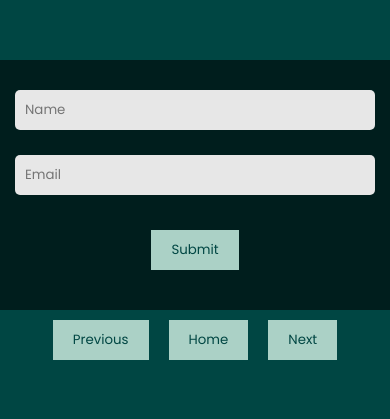
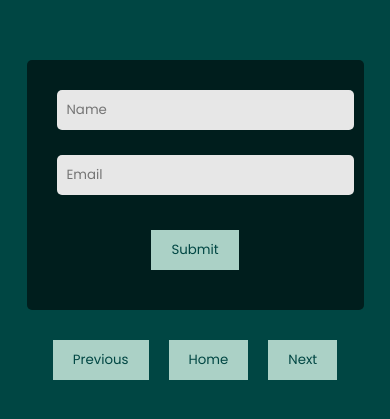
Before and after one commit to enggsuraj/react-concepts, a React (Create React App) app: page /8 in a window 390 px wide. Shown: the part 207-626 px from the top of the page. Built offline with nearby package versions, Linux system fonts and the light colour scheme.

Commit message:
fix form

```diff
--- a/src/components/Concepts/Form/form.css
+++ b/src/components/Concepts/Form/form.css
@@ -11,3 +11,12 @@ form input {
   border: none;
   border-radius: 5px;
 }
+
+@media only screen and (max-width: 540px) {
+  form {
+    margin: 20px;
+  }
+  form input {
+    width: 100%;
+  }
+}
```
Also changed, not shown: 6 other files (tests, documents, lock files or other folders).
